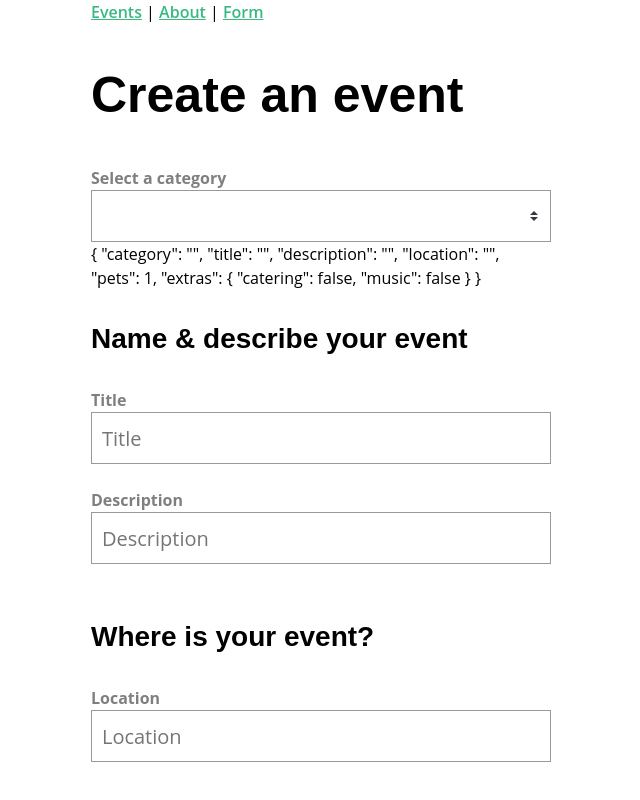
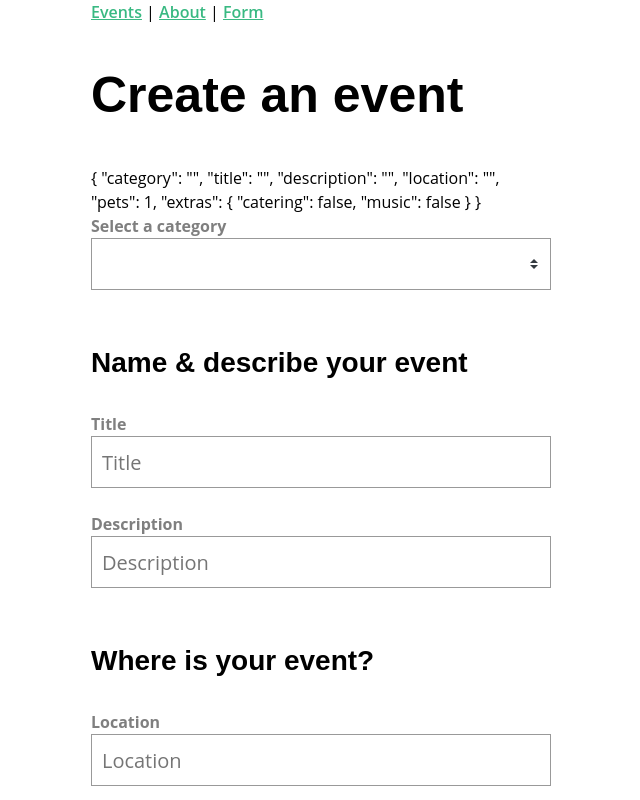
Before and after one commit to yk-graph/real-world-vue, a Vue app: page /form in a window 1280 px wide. Shown: the top 800 px of the page, without its empty margins (339-979 px from the left). Built offline with nearby package versions, Linux system fonts and the light colour scheme.

Commit message:
add: select box

```diff
--- /dev/null
+++ b/src/components/BaseSelect.vue
@@ -0,0 +1,40 @@
+<template>
+  <label v-if="label">{{ label }}</label>
+  <select
+    :value="modelValue"
+    class="field"
+    v-bind="{
+      ...$attrs,
+      onChange: $event => {
+        $emit('update:modelValue', $event.target.value)
+      }
+    }"
+  >
+    <option
+      v-for="option in categories"
+      :value="option"
+      :key="option"
+      :selected="option === modelValue"
+      >{{ option }}</option
+    >
+  </select>
+</template>
+
+<script>
+export default {
+  props: {
+    label: {
+      type: String,
+      default: ''
+    },
+    modelValue: {
+      type: [String, Number],
+      default: ''
+    },
+    categories: {
+      type: Array,
+      required: true
+    }
+  }
+}
+</script>
--- a/src/views/EventForm.vue
+++ b/src/views/EventForm.vue
@@ -2,18 +2,15 @@
   <div>
     <h1>Create an event</h1>
     <form>
-      <label>Select a category</label>
-      <select v-model="event.category">
-        <option
-          v-for="option in categories"
-          :value="option"
-          :key="option"
-          :selected="option === event.category"
-          >{{ option }}</option
-        >
-      </select>
+      <div>
+        {{ event }}
+      </div>
 
-      {{ event }}
+      <BaseSelect
+        v-model="event.category"
+        label="Select a category"
+        :categories="categories"
+      />
 
       <h3>Name & describe your event</h3>
 
@@ -54,10 +51,12 @@
 
 <script>
 import BaseInput from '@/components/BaseInput.vue'
+import BaseSelect from '@/components/BaseSelect.vue'
 
 export default {
   components: {
-    BaseInput
+    BaseInput,
+    BaseSelect
   },
 
   data() {
```
